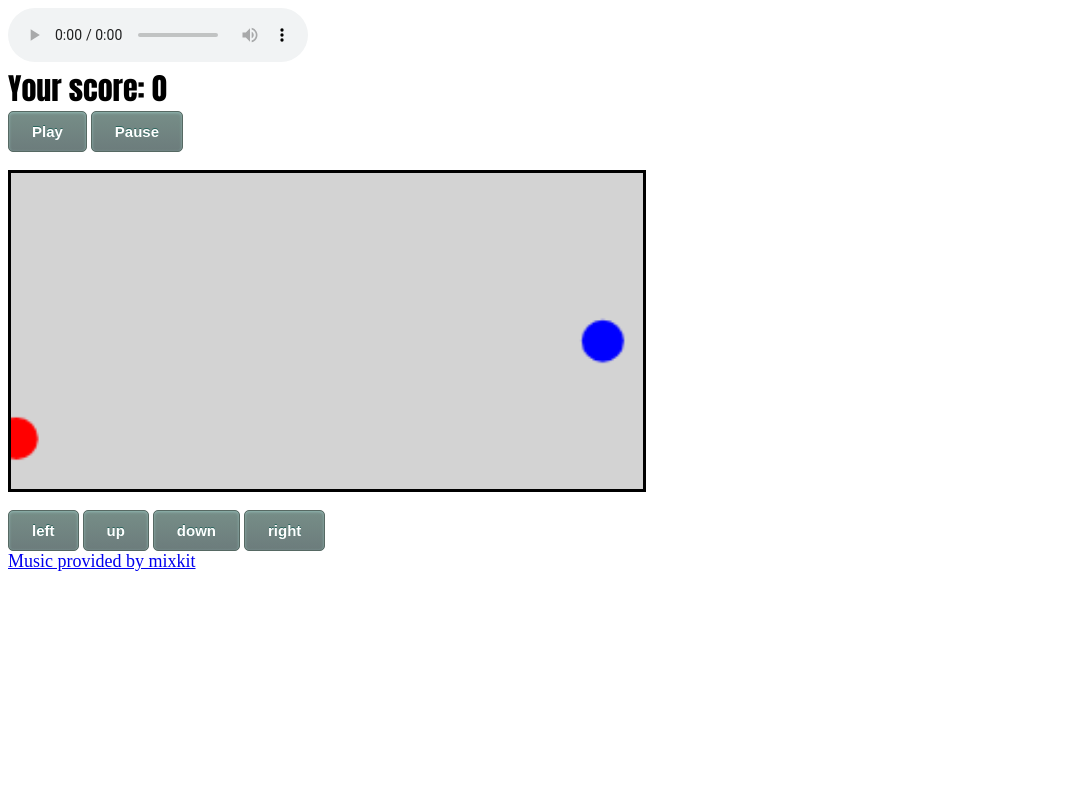
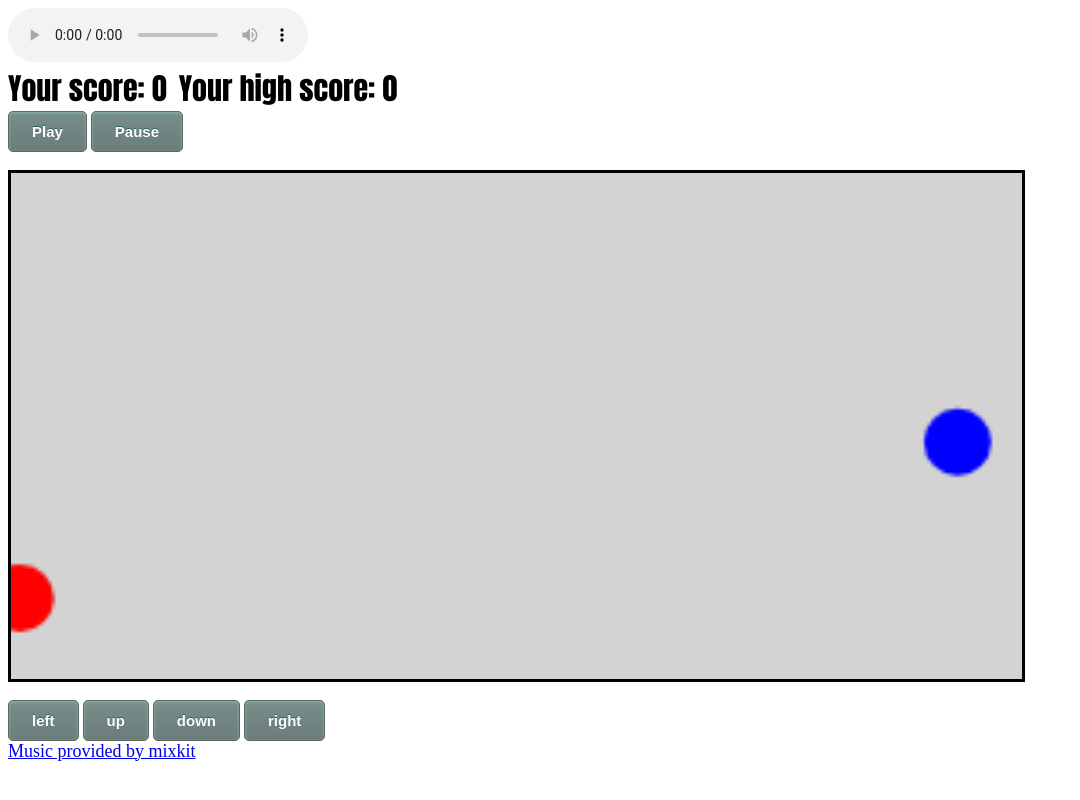
Before and after one commit to PhilippeVanVlierberghe/snake, a plain HTML site: page index.html in a window 1280 px wide. Shown: the whole page, without its empty margins (0-1080 px from the left). Drawn offline with Linux system fonts and the light colour scheme.

Commit message:
Add files via upload

```diff
--- a/index.html
+++ b/index.html
@@ -7,11 +7,12 @@
             display: block;
             border: 3px solid black;
             background-color: lightgrey;
-            height: 50%;
-            width: 50%;
+            height: 80%;
+            width: 80%;
         }
 
-        #labelScore {
+        #labelScore,
+        #labelScore2 {
             font-size: 30px;
             font-family: 'Impact';
             animation-name: score;
@@ -67,7 +68,8 @@
     </audio>
 
     <br/>
-    <label id="labelScore"></label>
+    <label id="labelScore"></label> &nbsp;
+    <label id="labelScore2"></label>
     <br/>
     <button onclick="play()" type="button">Play </button>
     <button onclick="pause()" type="button">Pause</button>
--- a/index.js
+++ b/index.js
@@ -1,6 +1,7 @@
 const cvs = document.getElementById("myCanvas");
 const ctx = cvs.getContext("2d");
 const labelScore = document.getElementById("labelScore");
+const labelScore2 = document.getElementById("labelScore2");
 const myMusic = document.getElementById("music");
 const eatSound = new Audio("mixkit-chewing-something-crunchy-2244.wav", 100, true);
 const gameOverSound = new Audio("mixkit-arcade-retro-game-over-213.wav", 100, true);
@@ -9,7 +10,9 @@ myMusic.volume = 0.2;
 cvs.width = 400;
 cvs.height = 400;*/
 var YOUR_SCORE = "Your score: ";
+var YOUR_HIGH_SCORE = "Your high score: ";
 var score = 0;
+var score2 = 0;
 var frames = 0;
 var speed = speedDefault;
 var speedDefault = 1;
@@ -161,6 +164,9 @@ const snake = {
                 });
                 foodEaten = false;
                 score = score + 1;
+                if (score > score2) {
+                    score2 = score;
+                }
                 //labelScore.textContent = YOUR_SCORE + score;
             }
 
@@ -215,6 +221,7 @@ function main() {
     snake.draw();
     food.draw();
     labelScore.textContent = YOUR_SCORE + score;
+    labelScore2.textContent = YOUR_HIGH_SCORE + score2;
     frames++;
 
     if (score == dec) {
```
